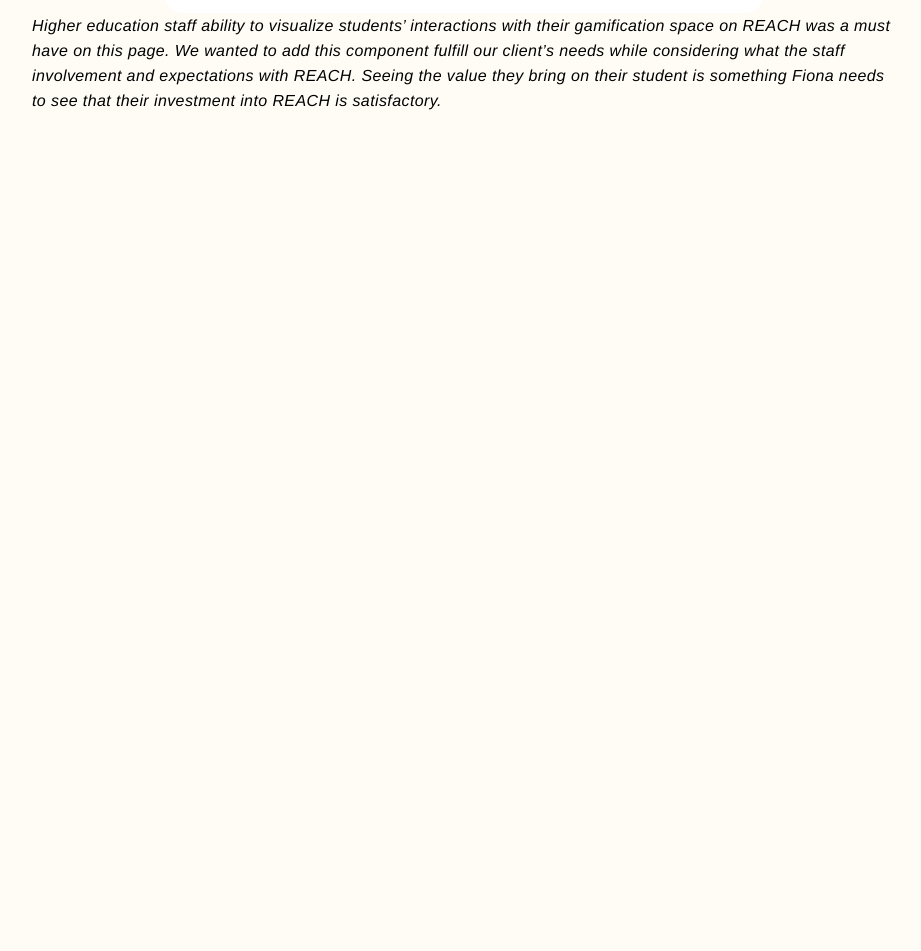
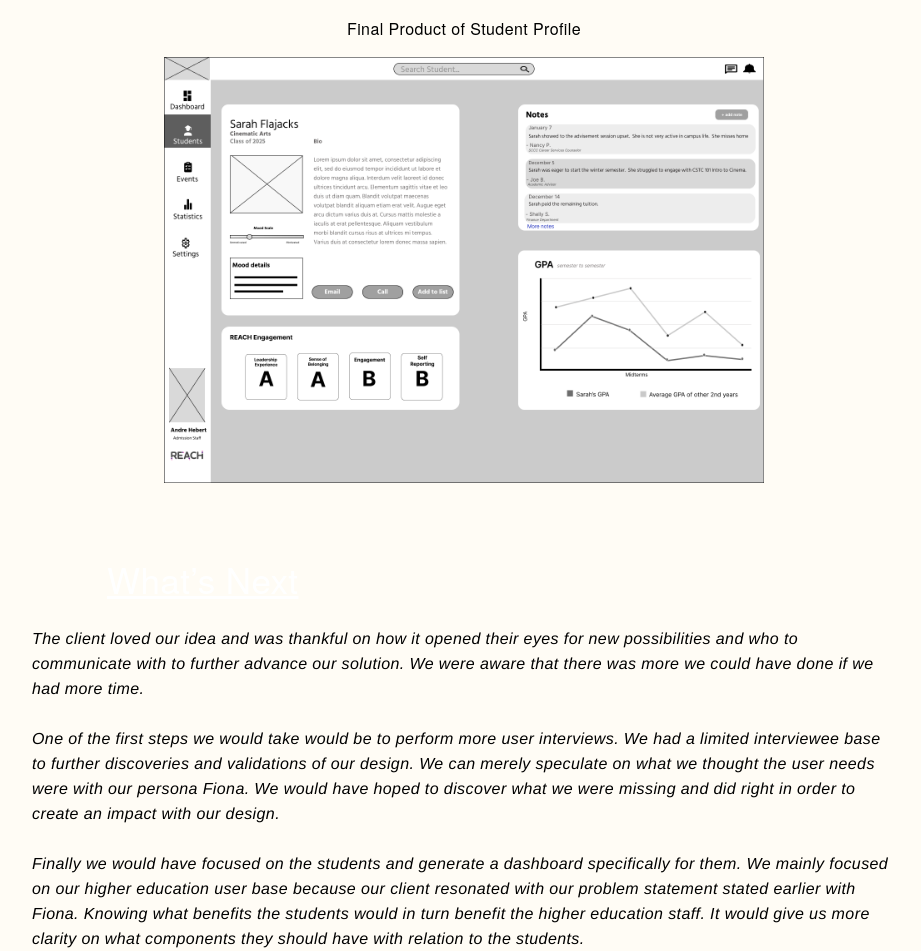
Before and after one commit to MikeSanDev/asj-portfolio, a Next.js app: page /workPage in a window 1280 px wide. Shown: the part 5747-6698 px from the top of the page, without its empty margins (176-1097 px from the left). Before the commit the page ends 5896 px from the top, so only its background shows below. Built offline with nearby package versions, Linux system fonts and the light colour scheme.

Commit message:
page complete

```diff
--- a/pages/workPage.tsx
+++ b/pages/workPage.tsx
@@ -202,7 +202,6 @@ export default function workPage() {
                         We realized that having a &rdquo;Less is more&rdquo; student card is only appropriate if there was another page showing in depth details about the students as well.
                     </em>
                     <div className='flex justify-center items-center flex-col '>
-                        <p className="py-4 text-center">Final Product of Dashboard</p>
                         <Image
                             src="/assets/notes.png"
                             alt='final dash'
@@ -215,7 +214,6 @@ export default function workPage() {
                         It was an initial idea we all resonated with in our early discussions about a solution. We felt that we needed to revisit that in another page.
                     </em>
                     <div className='flex justify-center items-center flex-col '>
-                        <p className="py-4 text-center">Final Product of Dashboard</p>
                         <Image
                             src="/assets/engagement.png"
                             alt='final dash'
@@ -227,7 +225,33 @@ export default function workPage() {
                         We wanted to add this component fulfill our client&rsquo;s needs while considering what the staff involvement and expectations with REACH.
                         Seeing the value they bring on their student is something Fiona needs to see that their investment into REACH is satisfactory.
                     </em>
+                    <div className='flex justify-center items-center flex-col '>
+                        <p className="py-4 text-center">Final Product of Student Profile</p>
+                        <Image
+                            src="/assets/sdnt-profile.png"
+                            alt='final dash'
+                            width={600}
+                            height={400} />
+                    </div>
+                    {/* Whats next */}
+                    <h1 className="sub-header text-black pb-5">What&rsquo;s Next</h1>
+                    <em>
+                        The client loved our idea and was thankful on how it opened their eyes for new possibilities and who to communicate with to further advance our solution.
+                        We were aware that there was more we could have done if we had more time.
+                        <br />
+                        <br />
+                        One of the first steps we would take would be to perform more user interviews.
+                        We had a limited interviewee base to further discoveries and validations of our design. We can merely speculate on what we thought the user needs were with our persona Fiona.
+                        We would have hoped to discover what we were missing and did right in order to create an impact with our design.
+                        <br />
+                        <br />
+                        Finally we would have focused on the students and generate a dashboard specifically for them.
+                        We mainly focused on our higher education user base because our client resonated with our problem statement stated earlier with Fiona.
+                        Knowing what benefits the students would in turn benefit the higher education staff. It would give us more clarity on what components they should have with relation to the students.
+                    </em>
                 </div>
+                {/* Footer */}
+
             </main>
         </div>
     );
```
Also changed, not shown: public/assets/sdnt-profile.png (renamed from public/assets/Student Profile - Main 1.png).
